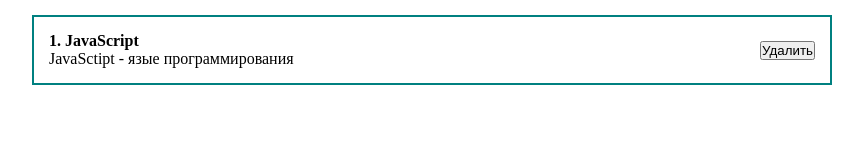
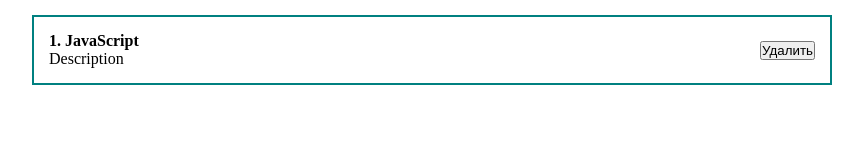
Before and after one commit to anakon73/react-fund-course, a React (Create React App) app: page / in a window 1280 px wide. Shown: the top 160 px of the page, without its empty margins (208-1071 px from the left). Built offline with nearby package versions, Linux system fonts and the light colour scheme.

Commit message:
feat(postitem): create component

```diff
--- a/src/App.jsx
+++ b/src/App.jsx
@@ -1,18 +1,10 @@
-import React, { useState } from "react";
+import PostItem from "./components/PostItem";
 import "./styles/App.css";
 
 const App = () => {
   return (
     <div className="App">
-      <div className="post">
-        <div className="post__content">
-          <strong>1. JavaScript</strong>
-          <div>JavaSctipt - язые программирования</div>
-        </div>
-        <div className="post__btns">
-          <button>Удалить</button>
-        </div>
-      </div>
+      <PostItem post={{ id: 1, title: "JavaScript", body: "Description" }} />
     </div>
   );
 };
--- /dev/null
+++ b/src/components/PostItem.jsx
@@ -0,0 +1,17 @@
+const PostItem = (props) => {
+  return (
+    <div className="post">
+      <div className="post__content">
+        <strong>
+          {props.post.id}. {props.post.title}
+        </strong>
+        <div>{props.post.body}</div>
+      </div>
+      <div className="post__btns">
+        <button>Удалить</button>
+      </div>
+    </div>
+  );
+};
+
+export default PostItem;
```
